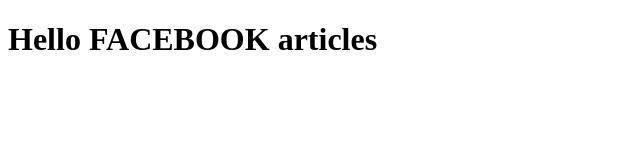
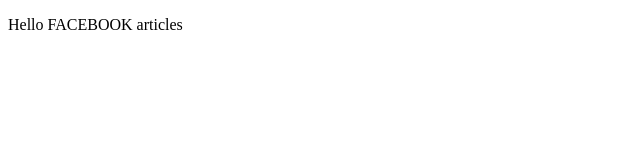
Before and after one commit to acadgaming/acadgaming, a plain HTML site: page index.html in a window 1280 px wide. Shown: the whole page, without its empty margins (0-640 px from the left). Drawn offline with Linux system fonts and the light colour scheme.

Commit message:
Update index.html

```diff
--- a/index.html
+++ b/index.html
@@ -4,7 +4,6 @@
        <meta property=”fb:pages” content=”101905275119656″ />
     </head>
     <body>
-        <h1>Hello FACEBOOK articles</h1>
-     <p></p>
+        <p>Hello FACEBOOK articles</p>
     </body>
 </html>
```
